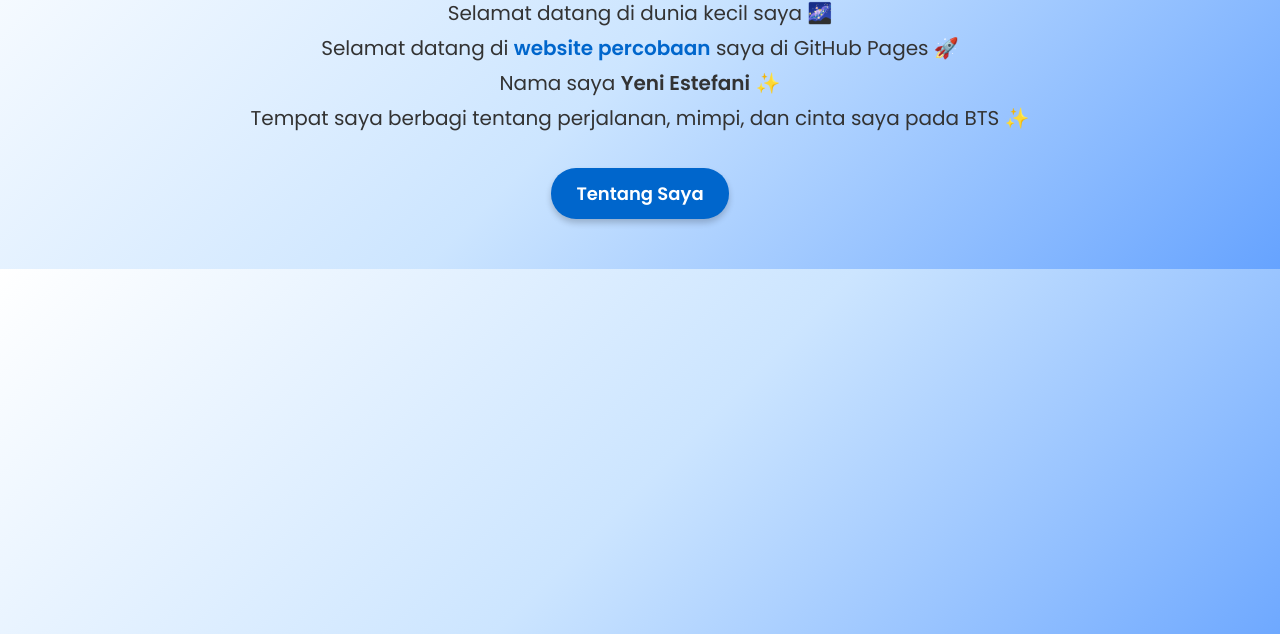
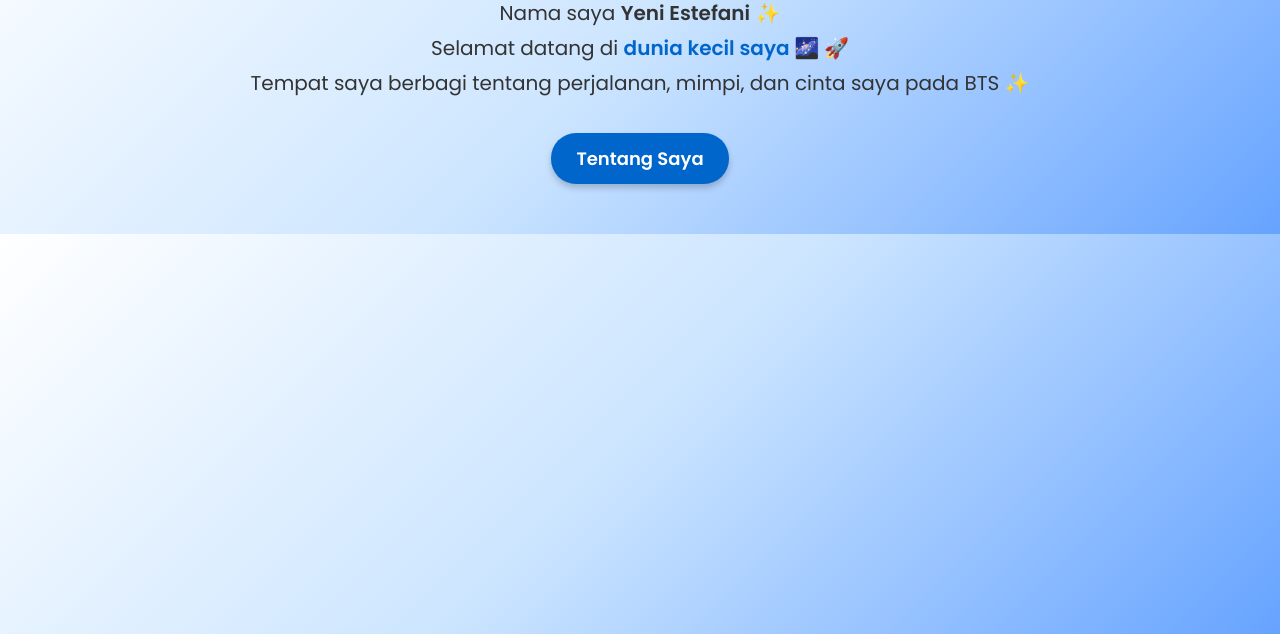
Before and after one commit to yeniestefani01/yeniii01.github.io, a plain HTML site: page index.html in a window 1280 px wide. Shown: the part 166-800 px from the top of the page. Drawn offline with Linux system fonts and the light colour scheme.

Commit message:
Update index.html

```diff
--- a/index.html
+++ b/index.html
@@ -50,9 +50,8 @@
 </head>
 <body>
   <h1>Annyeong Dunia! 🌊</h1>
-  <p>Selamat datang di dunia kecil saya 🌌</p>
-  <p>Selamat datang di <span class="highlight">website percobaan</span> saya di GitHub Pages 🚀</p>
   <p>Nama saya <b>Yeni Estefani</b> ✨</p>
+  <p>Selamat datang di <span class="highlight"> dunia kecil saya 🌌 🚀</p>
 <p>Tempat saya berbagi tentang perjalanan, mimpi, dan cinta saya pada BTS ✨</p>
 
 
```
